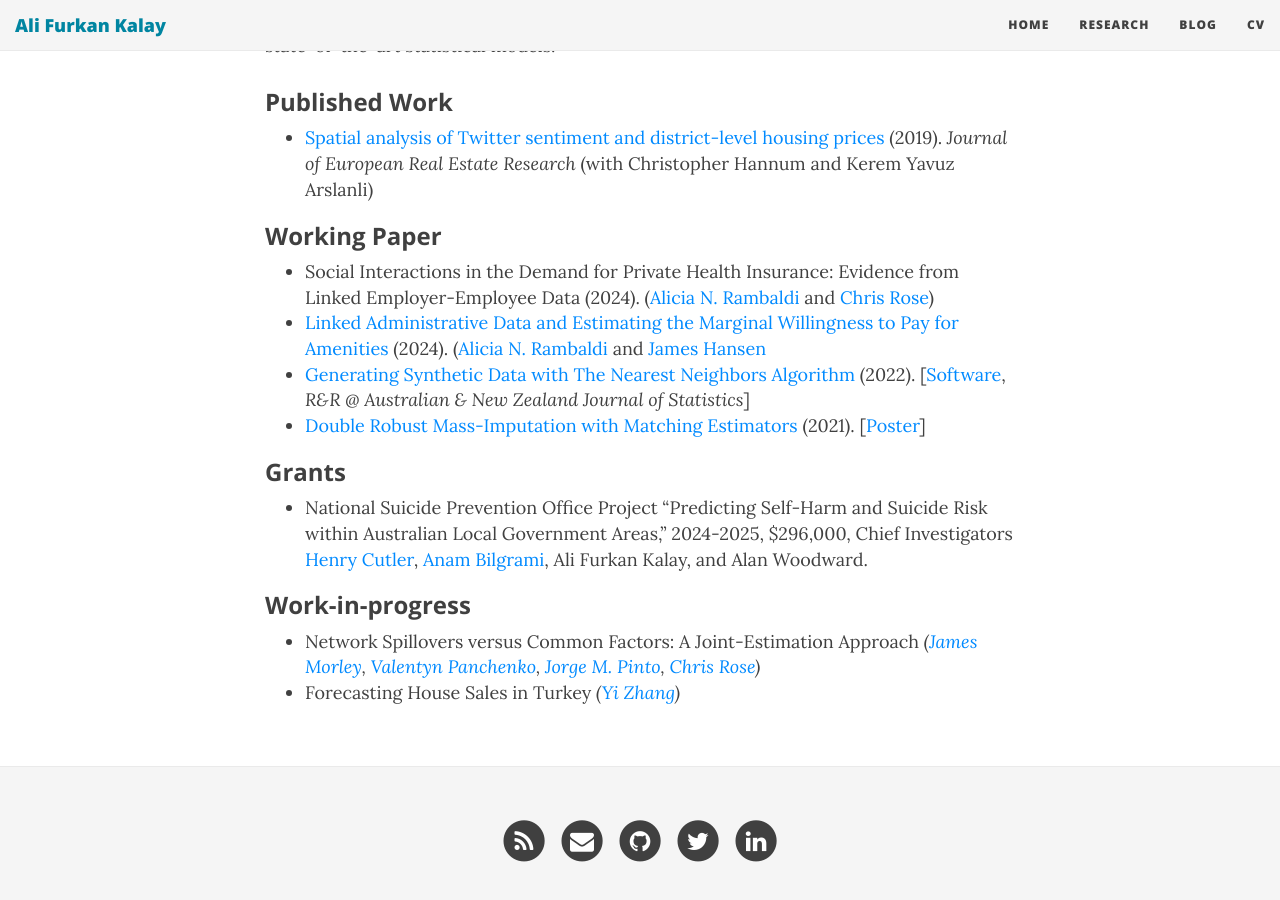
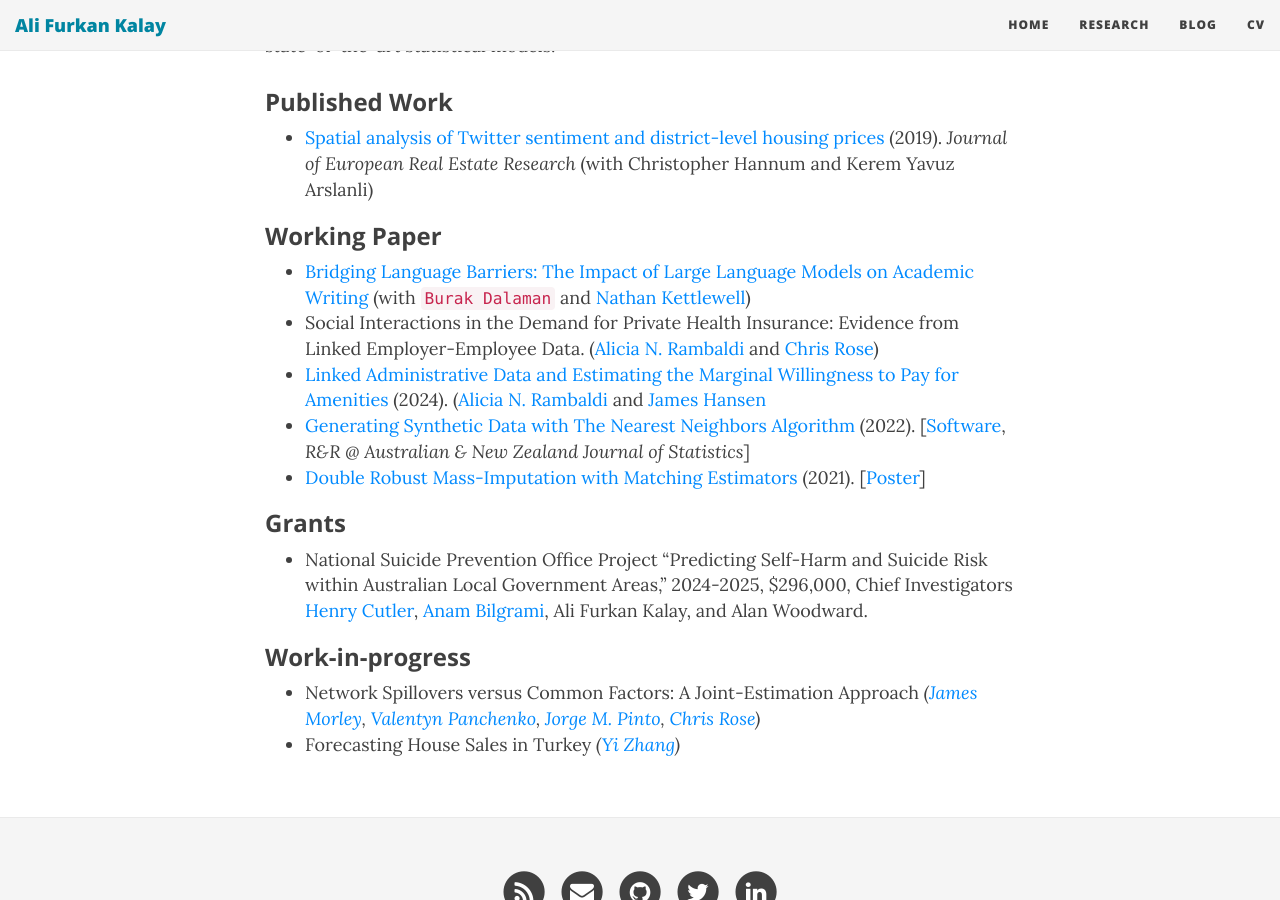
Before and after one commit to alfurka/alfurka.github.io, a Jekyll site: the page built from research.md, in a window 1280 px wide and 900 px high, scrolled down 388 px. Built offline with Jekyll 4.4.1, drawn with Linux system fonts in a browser that asks for light colours; nearby versions of some CDN libraries.

Commit message:
Update working paper section in research.md

```diff
--- a/research.md
+++ b/research.md
@@ -11,7 +11,8 @@ My research interests span health economics and theoretical/applied econometrics
 
 ### Working Paper
 
-- Social Interactions in the Demand for Private Health Insurance: Evidence from Linked Employer-Employee Data (2024). ([Alicia N. Rambaldi](https://www.aliciarambaldi.net/) and [Chris Rose](https://sites.google.com/site/christiernrose/))
+- [Bridging Language Barriers: The Impact of Large Language Models on Academic Writing](https://www.iza.org/publications/dp/18215/bridging-language-barriers-the-impact-of-large-language-models-on-academic-writing) (with `Burak Dalaman` and [Nathan Kettlewell](https://sites.google.com/site/nrkettlewell/))
+- Social Interactions in the Demand for Private Health Insurance: Evidence from Linked Employer-Employee Data. ([Alicia N. Rambaldi](https://www.aliciarambaldi.net/) and [Chris Rose](https://sites.google.com/site/christiernrose/))
 - [Linked Administrative Data and Estimating the Marginal Willingness to Pay for Amenities](https://iariw.org/wp-content/uploads/2024/08/4B-2Rambaldi.pdf) (2024). ([Alicia N. Rambaldi](https://www.aliciarambaldi.net/) and [James Hansen](https://sites.google.com/site/jamesfrhansen/home)
 - [Generating Synthetic Data with The Nearest Neighbors Algorithm](https://arxiv.org/abs/2210.00884) (2022). [[Software](https://github.com/alfurka/synloc), *R&R @ Australian & New Zealand Journal of Statistics*]
 - [Double Robust Mass-Imputation with Matching Estimators](https://arxiv.org/abs/2110.09275) (2021). [[Poster](https://alfurka.github.io/myfiles/Poster_Presentation.pdf)]
```
